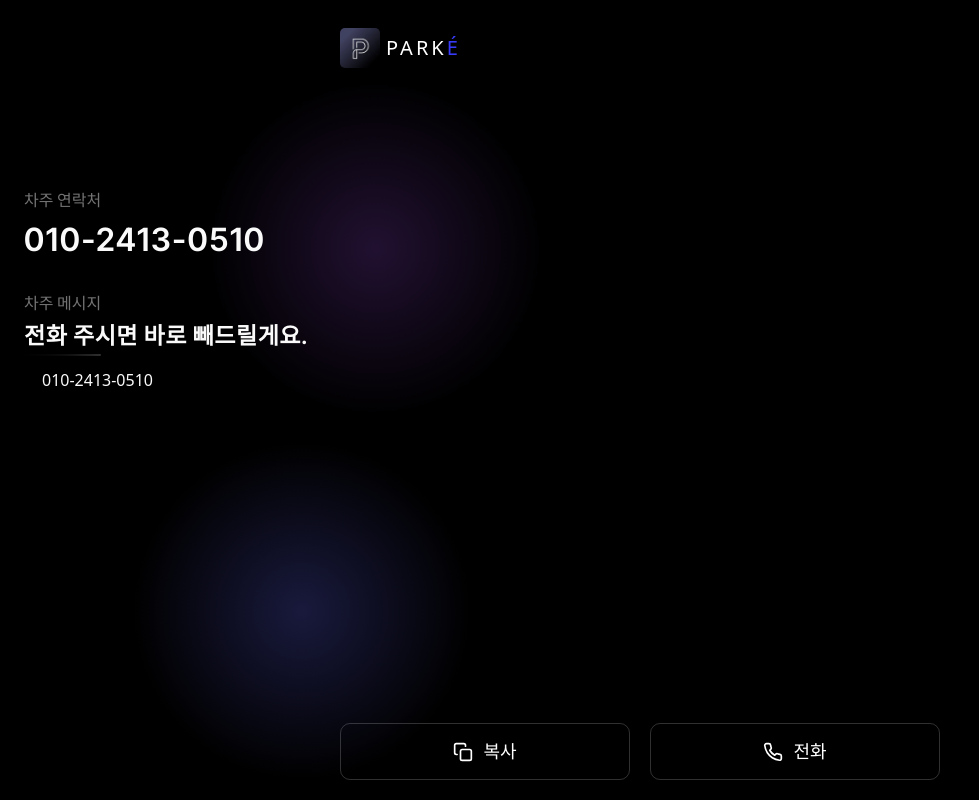
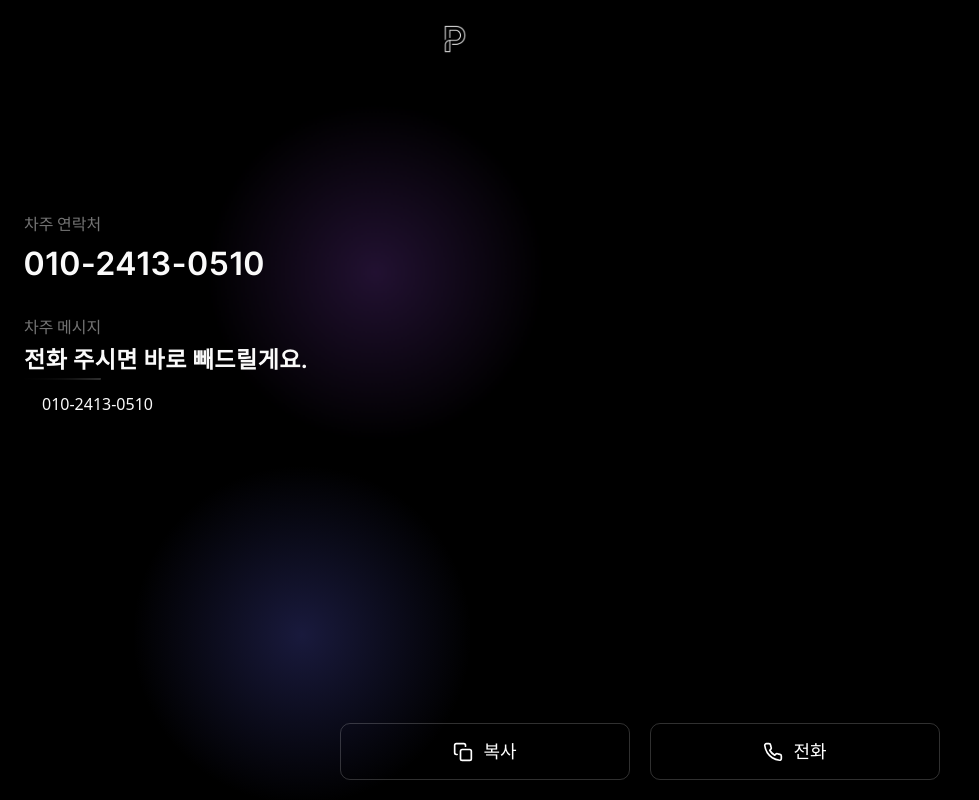
Before and after one commit to kangdaelyeol/parke-web, a React (Vite) app: page /parke/1 in a window 1280 px wide. Shown: the whole page, without its empty margins (0-979 px from the left). Built offline with nearby package versions, Linux system fonts and the light colour scheme; no server answers; the database is empty; a web font is replaced by a local one.

Commit message:
UI: update header symbol

```diff
--- a/src/screens/parke/components/header.tsx
+++ b/src/screens/parke/components/header.tsx
@@ -1,19 +1,10 @@
+import AppLogo from '@/images/app-logo.png'
+
 export const Header = () => {
     return (
-        <div className="pt-7 px-6 w-full">
-            <div className="max-w-150 mx-auto flex items-center *:font-phone">
-                <div className="w-10 rounded-[5px] overflow-hidden *:block">
-                    <img
-                        src="/app-icon.webp"
-                        className="w-full h-full object-contain"
-                    />
-                </div>
-                <div className="flex items-center ml-1.5 *:font-medium *:text-[20px]">
-                    <span className="text-white tracking-[0.15em]">PARK</span>
-                    <span className="text-blue-primary tracking-[0.15em]">
-                        É
-                    </span>
-                </div>
+        <div className="h-20 w-full">
+            <div className="w-full mx-auto max-w-[440px] px-2">
+                <img src={AppLogo} className="w-13 mt-3" />
             </div>
         </div>
     )
```
Also changed, not shown: src/images/app-logo.png (added).
